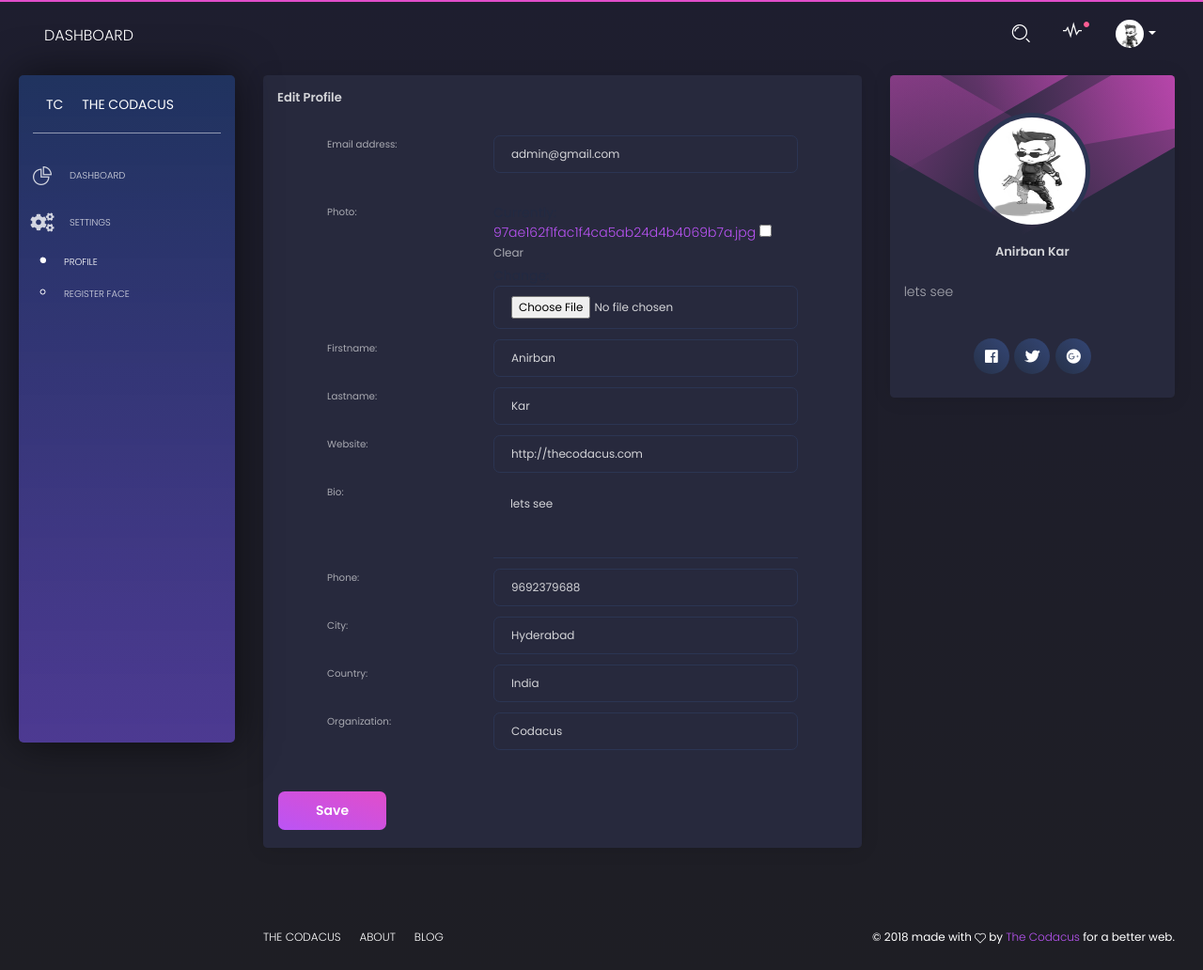
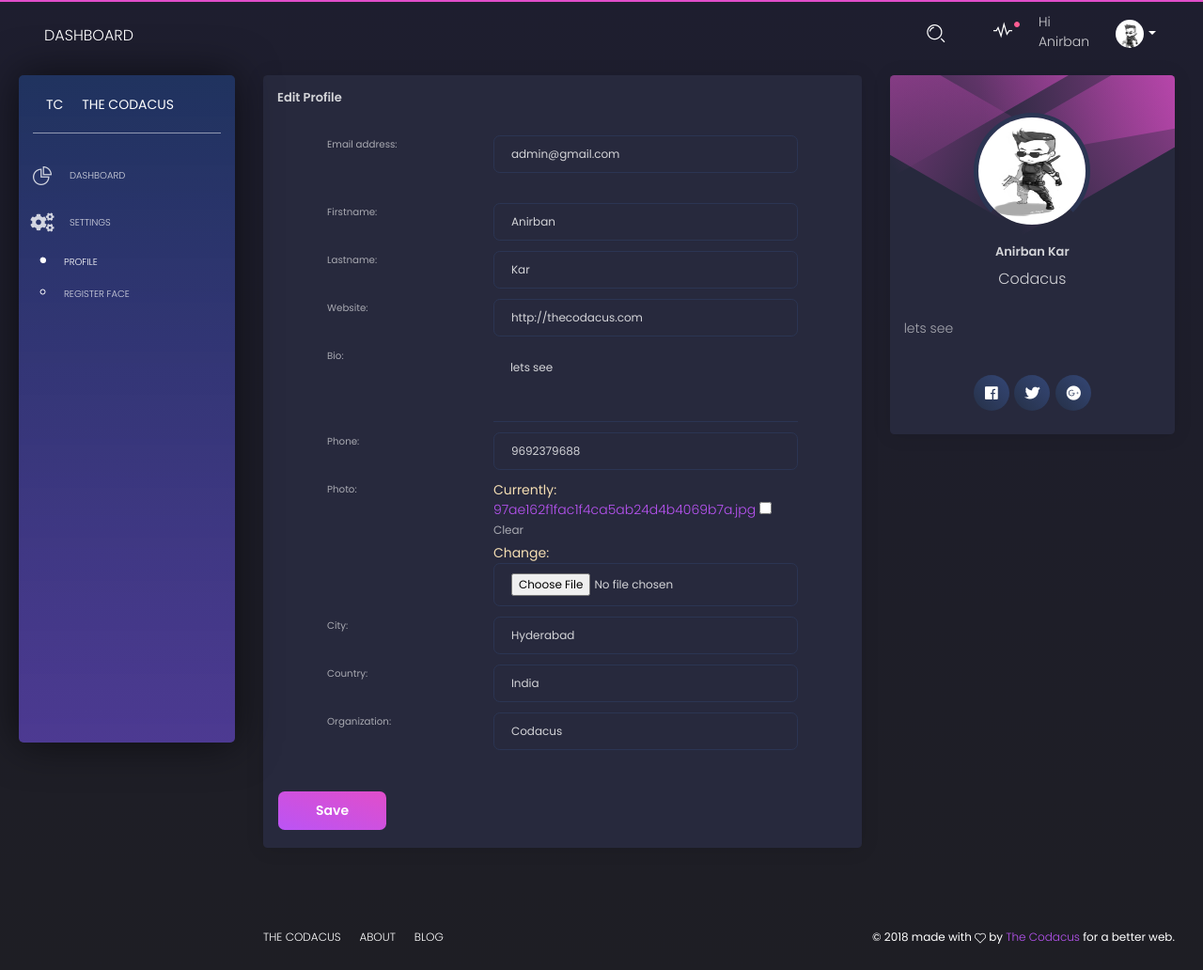
Before and after one commit to thecodacus/FaceAuth, a Django app: page /settings/profile/ in a window 1280 px wide. Shown: the whole page at 94% size. Run offline with Django 3.2, Linux system fonts and the light colour scheme; a user stored in the database is signed in; data comes from the database, SQL or seed files in the repository; some libraries are stand-ins or nearby versions.

```diff
--- a/FaceRecogEngine/recognition/forms.py
+++ b/FaceRecogEngine/recognition/forms.py
@@ -29,4 +29,4 @@ class UserProfileForm(forms.ModelForm):
 	"""docstring for UserProfileForm"""
 	class Meta:
 		model = UserProfile
-		fields = ('photo','firstname','lastname','website','bio','phone','city','country','organization')
+		fields = ('firstname','lastname','website','bio','phone','photo','city','country','organization')
--- a/FaceRecogEngine/recognition/templates/recognition/base.html
+++ b/FaceRecogEngine/recognition/templates/recognition/base.html
@@ -158,9 +158,12 @@
                   </li>
                 </ul>
               </li>
-
+              <li class="dropdown nav-item">
+                <p style="display:inline">Hi {{ user.profile.firstname }}</p>
+              </li>
               <li class="dropdown nav-item">
                 <a href="#" class="dropdown-toggle nav-link" data-toggle="dropdown">
+
                   <div class="photo">
                     {% if user.profile.photo %}
                     <img class="avatar" src="{{ user.profile.photo.url }}" alt="...">
--- a/FaceRecogEngine/recognition/templates/recognition/settings/profile.html
+++ b/FaceRecogEngine/recognition/templates/recognition/settings/profile.html
@@ -54,7 +54,7 @@
                       <span class="text-denger small">{{field.errors}}</span>
                     </div>
                     <label class="control-label col-sm-4">{{field.label_tag}}</label>
-                    <div class="col-sm-8">{% render_field field class="form-control" %}</div>
+                    <div class="col-sm-8" style="color: wheat;">{% render_field field class="form-control" %}</div>
                   </div>
                 </div>
               </div>
@@ -85,7 +85,7 @@
                 <h5 class="title">{{ user.profile.firstname }} {{ user.profile.lastname }}</h5>
               </a>
               <p class="description">
-                {{ user.profile.orgonization}}
+                {{ user.profile.organization}}
               </p>
             </div>
           </p>
--- a/FaceRecogEngine/recognition/views.py
+++ b/FaceRecogEngine/recognition/views.py
@@ -42,7 +42,7 @@ class UserLoginView(View):
 
 	def get(self,request):
 		form=self.form_class(None)
-		messages.success(request, '')
+		messages.info(request, '')
 		return render(request,self.template_name,{'form':form})
 
 	def post(self,request):
@@ -52,11 +52,10 @@ class UserLoginView(View):
 			# clean normalize data
 			username=form.cleaned_data['username']
 			password=form.cleaned_data['password']
-			print(username,password)
+
 			#return if credentials are correct
 
 			user=authenticate(username=username,password=password)
-			print(user)
 
 			if user is not None:
 				if user.is_active:
@@ -112,6 +111,7 @@ class UserFaceRegView(View):
 
 	def get(self,request):
 		form=self.form_class(None)
+		messages.info(request, '')
 		return render(request,self.template_name)
 
 	def post(self,request):
@@ -170,6 +170,7 @@ class ProfileSettingsView(UpdateView):
 	def get(self,request):
 		user_form = UserEditForm(instance=request.user)
 		profile_form = UserProfileForm(instance=request.user.profile)
+		messages.info(request, '')
 		return render(request, self.template_name, {
 		'user_form': user_form,
 		'profile_form': profile_form})
```
